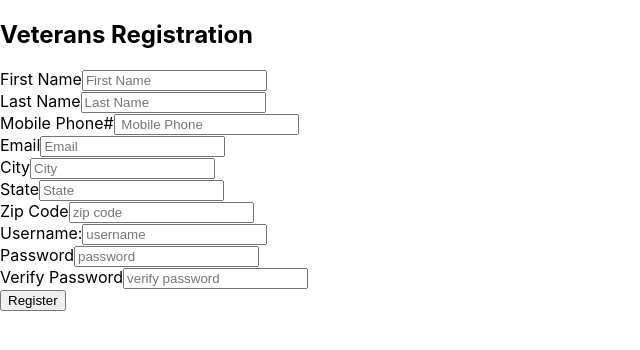
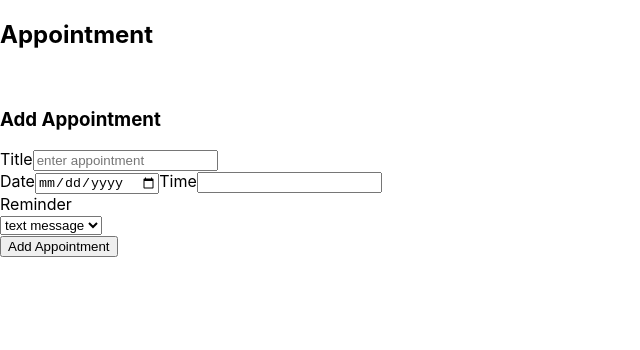
Before and after one commit to patrickcollins24/vet-resources, a React (Create React App) app: page /VetReg in a window 1280 px wide. Shown: the top 350 px of the page, without its empty margins (0-640 px from the left). Built offline with nearby package versions, Linux system fonts and the light colour scheme.

Commit message:
adding appointment form

```diff
--- a/package.json
+++ b/package.json
@@ -7,6 +7,7 @@
     "@testing-library/jest-dom": "^5.11.10",
     "@testing-library/react": "^11.2.5",
     "@testing-library/user-event": "^12.8.3",
+    "axios": "^0.21.1",
     "react": "^17.0.2",
     "react-dom": "^17.0.2",
     "react-hook-form": "^6.15.5",
--- a/src/App.js
+++ b/src/App.js
@@ -3,7 +3,7 @@ import { BrowserRouter as Router, Switch, Route, Link  } from 'react-router-dom'
 import { useState } from 'react';
 import Home from './component/Home';
 import About from './component/About';
-import VetReg from './component/VetReg';
+import Appointment from './component/Appointment';
 
 
 
@@ -37,7 +37,7 @@ export default function App() {
             <About />
           </Route>
           <Route path="/VetReg">
-            <VetReg />
+            <Appointment />
           </Route>
         </Switch>
       </div>
--- a/src/component/Appointment.jsx
+++ b/src/component/Appointment.jsx
@@ -1,9 +1,41 @@
 
 
 const Appointment = () => {
+
+
     return (
         <div>
+            <form>
+                <h2>Appointment</h2>
+                <br/>
+                <h3>Add Appointment</h3>
+                <div>
+                <label htmlFor='title'>
+                    Title
+                </label>
+                <input type='text' placeholder='enter appointment'/>
+                </div>
+                <label htmlFor='title'>
+                    Date
+                </label>
+                <input type='date' name='date'/>
+                <label htmlFor='title'>
+                    Time
+                </label>
+                <input type='text' name='time'/>
+                <div>
+                    <label >
+                        Reminder
+                    </label>
+                    <br/>
+                    <select>
+                    <option>text message</option>
+                    <option>email</option>
+                    </select>
+                    </div>
+                    <button className='form-btn' type='submit'>Add Appointment</button>
 
+            </form>
         </div>
     )
 }
```
Also changed, not shown: 1 other file (tests, documents, lock files or other folders).
